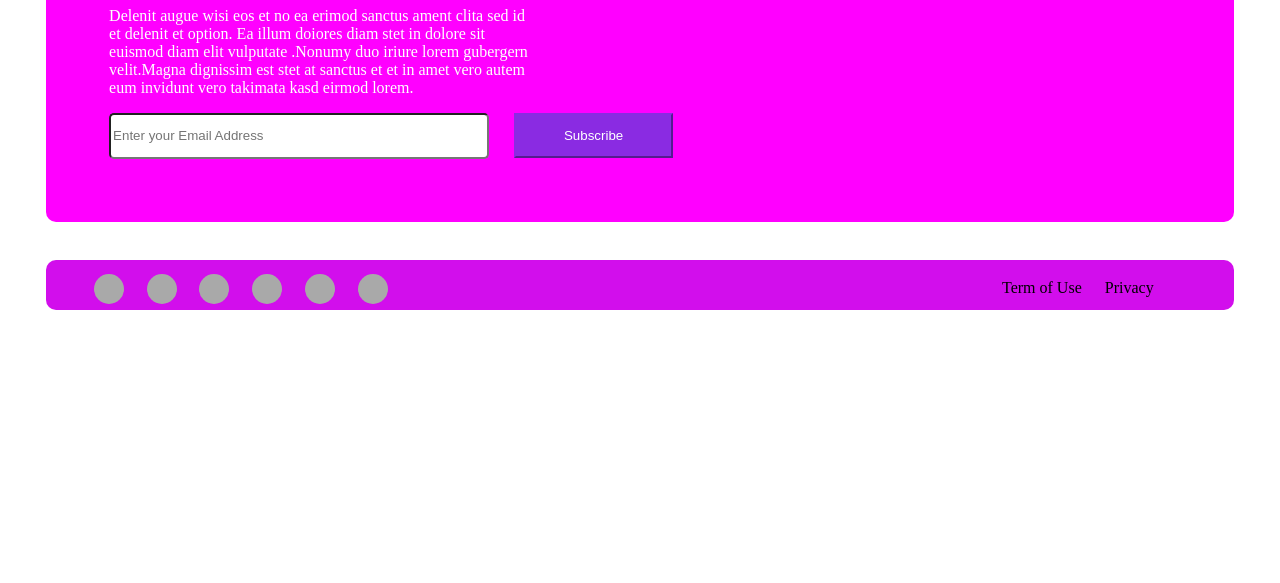
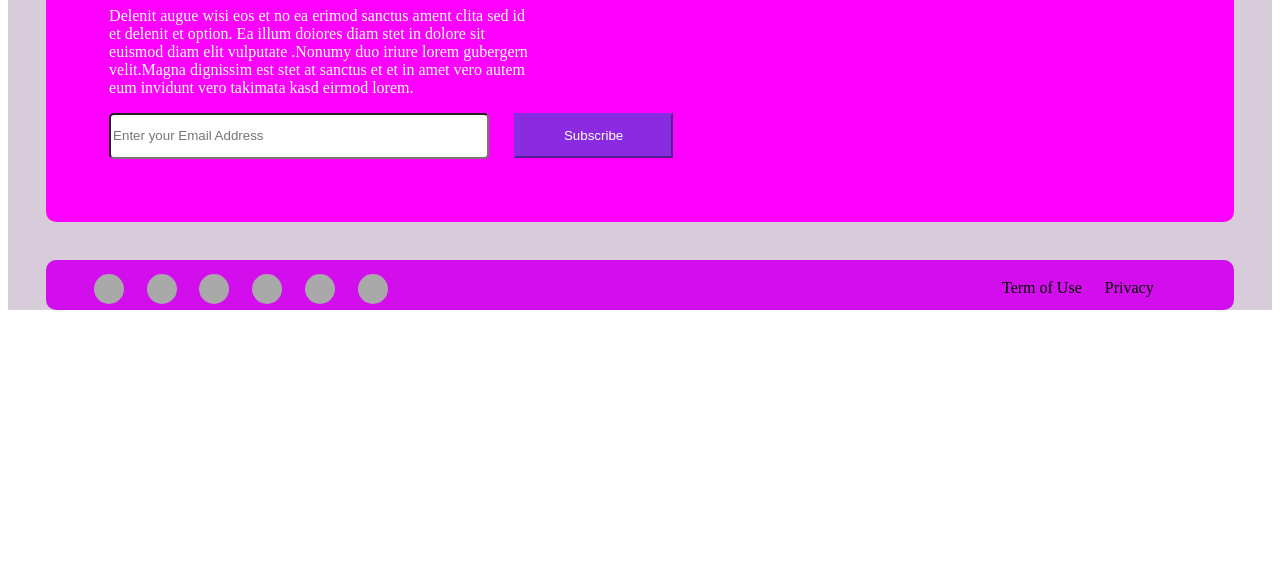
Before and after one commit to mohamedhejjo/home_work5, a plain HTML site: page index.html in a window 1280 px wide. Shown: the part 217-800 px from the top of the page. Drawn offline with Linux system fonts and the light colour scheme.

Commit message:
update color

```diff
--- a/index.html
+++ b/index.html
@@ -5,7 +5,7 @@
         <link rel="stylesheet" type="text/css" href="style.css">
       </head>
     <body>
-        <div>
+        <div id="div">
             <div id="div6">
                 <div id="div1" class="p11"></div>
                 <p class="p11">Home</p>
--- a/style.css
+++ b/style.css
@@ -27,3 +27,4 @@ height: 30px;}
         border-radius: 5%;border-color:#d20eec ;text-align: center;margin-left: 2%;width: 80px;}
         .p11{float: left;margin-left: 2%;}
         #div6{margin: 1%;}
+        #div{background-color: #d8ccda;}
```
